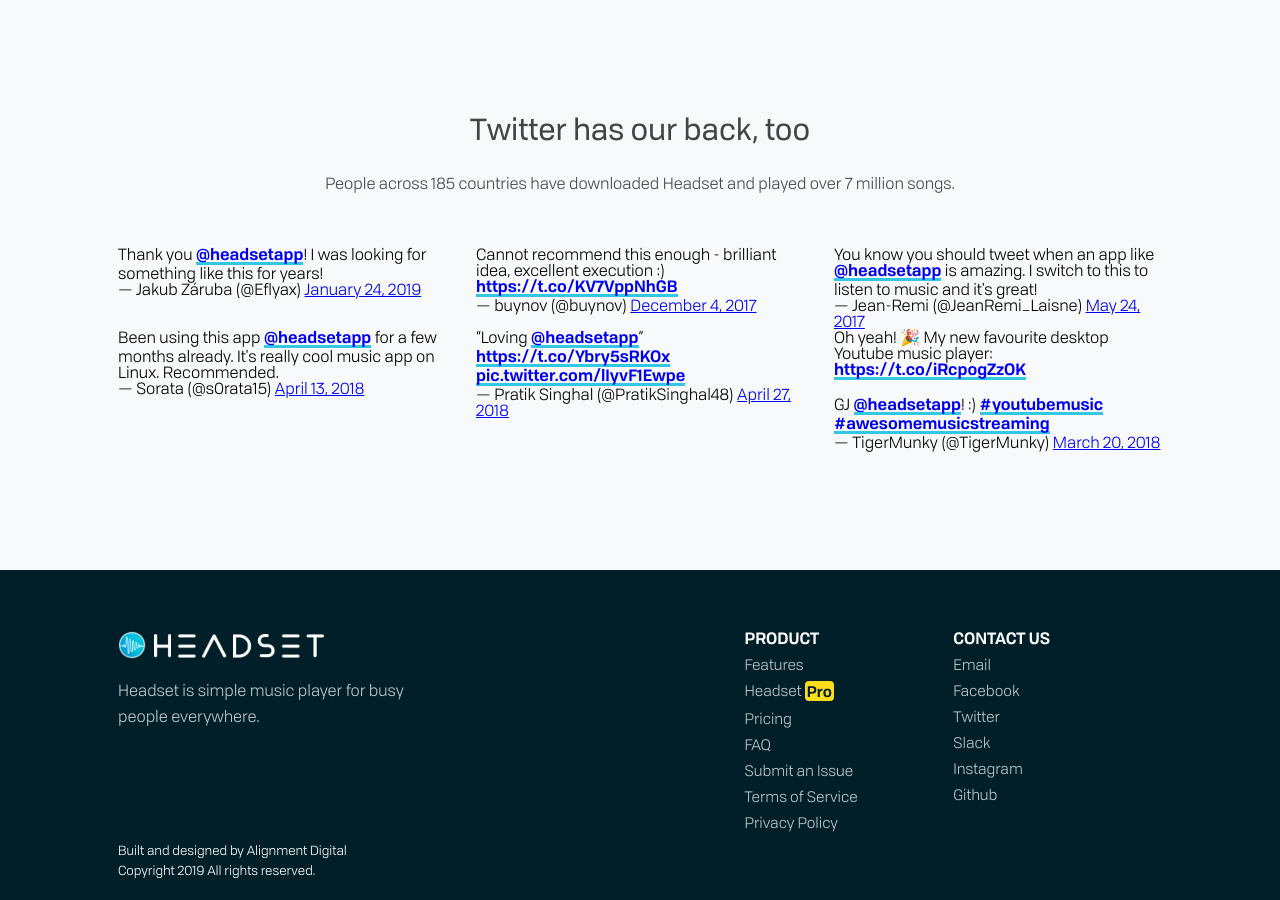
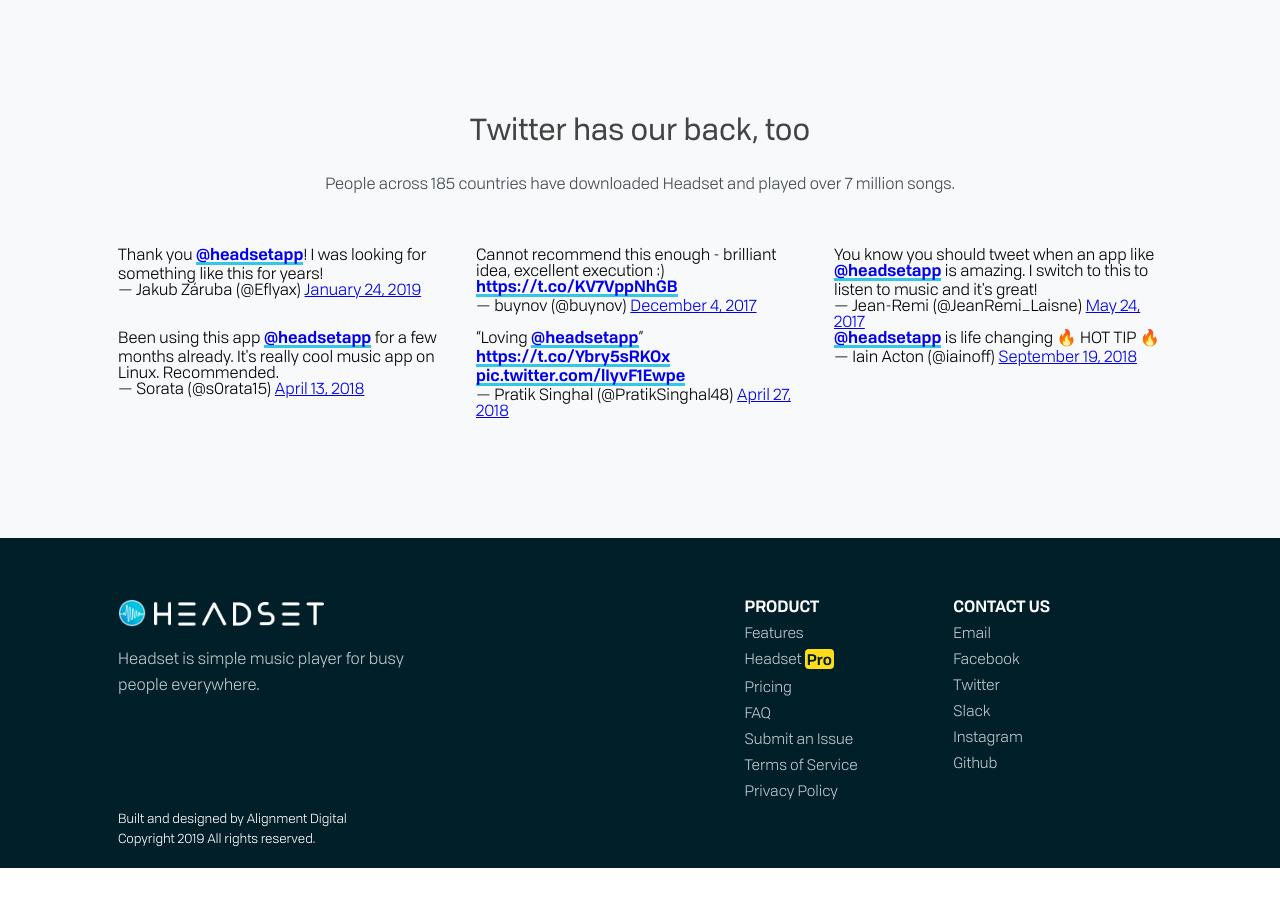
Before and after one commit to headsetapp/headsetapp.github.io, a Jekyll site: the page index.html, which Jekyll copies as it is, in a window 1280 px wide and 900 px high, scrolled down 7552 px. Built offline with Jekyll 4.4.1, drawn with Linux system fonts in a browser that asks for light colours; comment, search, counter and statistics services are not loaded; after the commit the page ends 8420 px from its top, so only the background shows below that.

Commit message:
last update for now

```diff
--- a/index.html
+++ b/index.html
@@ -409,17 +409,7 @@
           </p>&mdash; Pratik Singhal (@PratikSinghal48)
           <a href="https://twitter.com/PratikSinghal48/status/989907137445888008?ref_src=twsrc%5Etfw">April 27, 2018</a>
         </blockquote>
-        <blockquote class="twitter-tweet" data-cards="hidden" data-lang="en">
-          <p lang="en" dir="ltr">Oh yeah! 🎉 My new favourite desktop Youtube music player:
-            <a href="https://t.co/iRcpogZzOK">https://t.co/iRcpogZzOK</a>
-            <br>
-            <br>GJ
-            <a href="https://twitter.com/headsetapp?ref_src=twsrc%5Etfw">@headsetapp</a>! :)
-            <a href="https://twitter.com/hashtag/youtubemusic?src=hash&amp;ref_src=twsrc%5Etfw">#youtubemusic</a>
-            <a href="https://twitter.com/hashtag/awesomemusicstreaming?src=hash&amp;ref_src=twsrc%5Etfw">#awesomemusicstreaming</a>
-          </p>&mdash; TigerMunky (@TigerMunky)
-          <a href="https://twitter.com/TigerMunky/status/976184206589087744?ref_src=twsrc%5Etfw">March 20, 2018</a>
-        </blockquote>
+        <blockquote class="twitter-tweet" data-lang="en"><p lang="en" dir="ltr"><a href="https://twitter.com/headsetapp?ref_src=twsrc%5Etfw">@headsetapp</a> is life changing 🔥 HOT TIP 🔥</p>&mdash; Iain Acton (@iainoff) <a href="https://twitter.com/iainoff/status/1042479542185680897?ref_src=twsrc%5Etfw">September 19, 2018</a></blockquote>
       </div>
     </div>
   </section>
```
